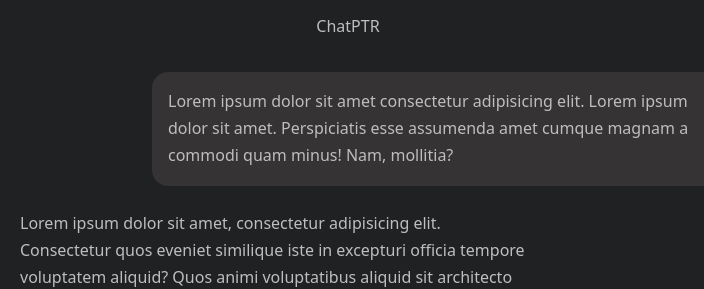
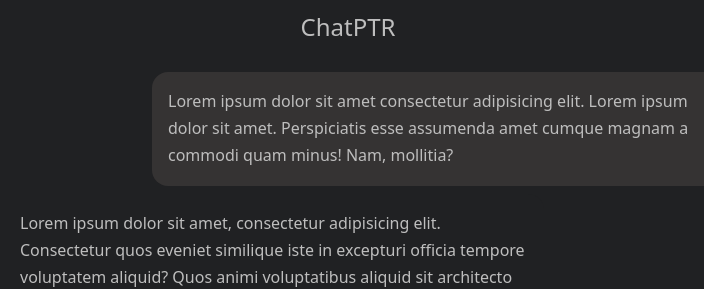
Before and after one commit to AdrianGogyan/chatPTR, a website built with Vite: page index.html in a window 1280 px wide. Shown: the top 289 px of the page, 292-996 px from the left. Built offline with nearby package versions, Linux system fonts and the light colour scheme.

Commit message:
header enlarged

```diff
--- a/index.html
+++ b/index.html
@@ -12,7 +12,7 @@
       <nav class="nav">
         <img class="icon" src="./assets/options.svg">
 
-        <header>ChatPTR</header>
+        <header style="font-size:1.5em;">ChatPTR</header>
 
         <img class="icon" src="./assets/new-note.svg">
       </nav>
```
